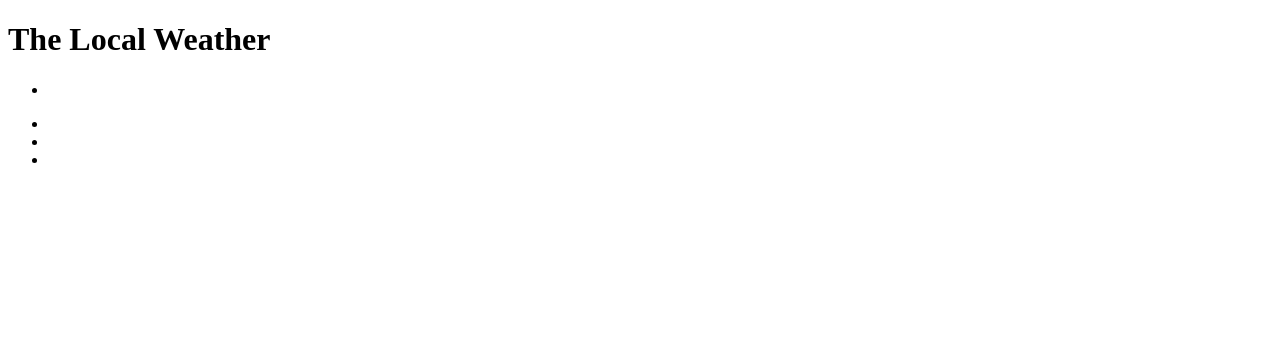
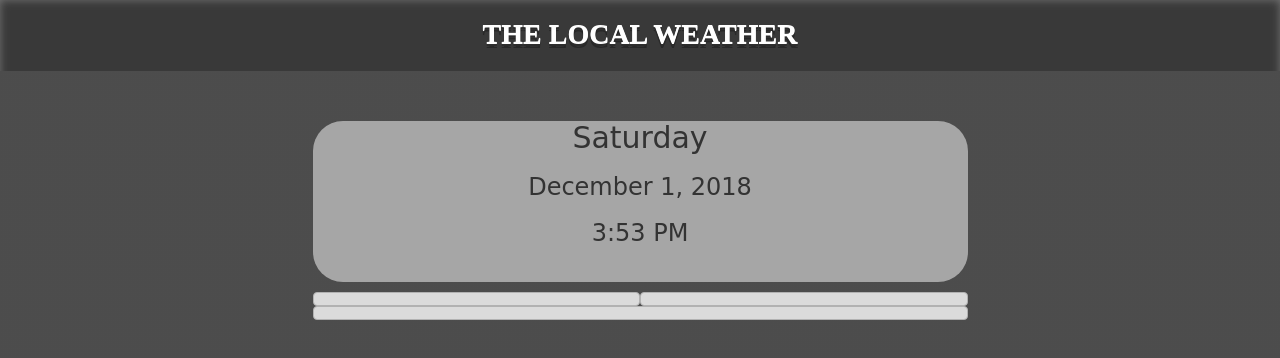
Before and after one commit to Keronmat/locaWeatherApplication, a website: page index.html in a window 1280 px wide. Drawn offline with nearby package versions, Linux system fonts and the light colour scheme.

Commit message:
final commit

```diff
--- /dev/null
+++ b/css/styles.css
@@ -0,0 +1,197 @@
+html,
+body {
+    height: 100%;
+
+}
+
+@import url('https://fonts.googleapis.com/css?family=Lobster+Two|Spectral+SC:400,800');
+
+body {
+    background: linear-gradient(rgba(0, 0, 0, 0.5),
+        rgba(0, 0, 0, 0.5)), url('');
+    background-position: center;
+    background-repeat: no-repeat;
+    background-attachment: fixed;
+    background-size: cover;
+    background-color: #999;
+    font-family: 'Lobster Two', cursive;
+    position: static;
+    margin: 0 auto;
+    font-weight: bold;
+
+}
+
+body>header {
+    position: relative;
+    top: 0;
+    left: 0;
+    width: 100%;
+    padding: 20px 10px;
+    background: inherit;
+    background-attachment: fixed;
+    overflow: hidden;
+    margin-bottom: 50px;
+
+}
+
+.wrapper>header::before {
+    content: "";
+    position: absolute;
+    top: -20px;
+    left: 0;
+    width: 200%;
+    height: 200%;
+    background: inherit;
+    background-attachment: fixed;
+    -webkit-filter: blur(4px);
+    filter: blur(4px);
+
+}
+
+.wrapper>header::after {
+    content: "";
+    position: absolute;
+    top: 0;
+    left: 0;
+    width: 100%;
+    height: 100%;
+    background: rgba(0, 0, 0, 0.25);
+}
+
+.wrapper>header>h1 {
+    margin: 0;
+    color: white;
+    position: relative;
+    z-index: 1;
+    font-family: 'Spectral SC', serif;
+
+}
+
+#forcast {
+    background: rgba(255, 255, 255, .5);
+    border-radius: 30px;
+    height: auto;
+    position: relative;
+    width: 500px;
+    margin: 0 auto;
+
+}
+
+h1 {
+    text-align: center;
+    font-size: 3vw;
+    font-family: 'Spectral SC', serif;
+    text-transform: uppercase;
+    font-weight: bold;
+    color: #e0dfdc;
+    text-shadow: 0 -1px 0 #fff,
+        0 1px 0 #2e2e2e,
+        0 2px 0 #2c2c2c,
+        0 4px 0 #282828;
+}
+
+#temprature {
+    font-family: 'Spectral SC', serif;
+    text-align: center;
+    font-weight: bold;
+    color: black;
+    margin: 0 auto;
+    padding: 0 auto;
+
+}
+
+#temprature:hover {
+    background-color: #1B93E6;
+}
+
+li {
+    list-style: none;
+    margin: 0 auto;
+    padding: 0 auto;
+}
+
+ul {
+    margin: 0 auto;
+    text-align: center;
+    padding: 0;
+
+}
+
+h5 {
+    text-align: center;
+    font-size: 2vw;
+    padding: 1vw;
+    color: #072528;
+
+}
+
+.btn {
+    opacity: 0.8;
+
+}
+
+@media (min-width: 992px) {
+    h1 {
+        font-size: 2.0em;
+    }
+
+    #forcast {
+        width: 50%;
+
+    }
+
+    h5 {
+        font-size: 1.7em;
+    }
+
+    ul {
+        margin: 0 auto;
+        width: 100%;
+        overflow-wrap: break-word;
+        padding: 0;
+    }
+}
+
+}
+
+@media (min-width: 768px) and (max-width: 991px) {
+    #forcast {
+        width: 50%;
+
+    }
+
+    h5 {
+        font-size: 1.3em;
+    }
+
+    ul {
+        margin: 0 auto;
+        width: 100%;
+        overflow-wrap: break-word;
+        padding: 0;
+    }
+}
+
+@media (max-width: 767px) {
+
+    .wrapper>header>h1 {
+        margin: 0 auto;
+        height: auto;
+        font-size: 4vh;
+
+    }
+
+    #forcast {
+        width: 80%;
+
+    }
+
+    h5 {
+        font-size: 1.5em;
+    }
+
+    ul {
+        margin: 0 auto;
+        width: 80%;
+    }
+}
--- a/index.html
+++ b/index.html
@@ -1,13 +1,20 @@
 <!doctype html>
-<!-- HTML5 -->
-<html>
+<html lang="en">
 
 <head>
     <title> Your Local Weather </title>
+    <!-- Required meta tags always come first -->
     <meta http-equiv="Content-Type" content="text/html; charset=windows-1252">
     <meta content="UTF-8" http-equiv="encoding">
     <meta name="viewport" content="width=device-width, initial-scale=1, viewport-fit=cover">
     <meta name="description" content="Get the local weather in your city">
+    <meta http-equiv="x-ua-compatible" content="ie=edge">
+    <link rel="icon" type="image/png" href="titleFavicon.png">
+    <!-- build:css css/main.css -->
+    <!-- Bootstrap CSS -->
+    <link rel="stylesheet" href="https://cdnjs.cloudflare.com/ajax/libs/twitter-bootstrap/3.3.7/css/bootstrap.min.css">
+    <link rel="stylesheet" href="css/styles.css">
+    <!-- endbuild -->
 </head>
 
 <body class="wrapper row">
@@ -34,7 +41,11 @@
             </ul>
         </section>
     </div>
-
+    <!-- build:js js/main.js -->
+    <!-- jQuery first, then Popper.js, then Bootstrap JS. -->
+    <script src="https://cdnjs.cloudflare.com/ajax/libs/jquery/3.2.1/jquery.min.js"></script>
+    <script src="js/scripts.js"></script>
+    <!-- endbuild -->
 </body>
 
 </html>
--- /dev/null
+++ b/js/scripts.js
@@ -0,0 +1,95 @@
+$(document).ready(function () {
+    var dt = new Date()
+    var days = ["Sunday", "Monday", "Tuesday", "Wednesday", "Thursday", "Friday", "Saturday"];
+    $('#day').html(days[dt.getDay()]);
+    var months = ["January", "February", "March", "April", "May", "June", "July", "August", "September", "October", "November", "December"]
+    $('#date').html(months[dt.getMonth()] + " " + dt.getDate() + ", " + dt.getFullYear());
+    $('#time').html((dt.getHours() > 12 ? (dt.getHours() - 12) : dt.getHours()).toString() + ":" + ((dt.getMinutes() < 10 ? '0' : '').toString() + dt.getMinutes().toString()) + (dt.getHours() < 12 ? ' AM' : ' PM').toString());
+    /*Get Date and Time */
+
+
+    var long;
+    var lat;
+    var celciusTemp;
+    var farTemp;
+    var weatherDescrip;
+    var windSpeed;
+    var city;
+
+    /* Get location*/
+    if (navigator.geolocation) {
+        navigator.geolocation.getCurrentPosition(success);
+
+    } else $("#weather").html("Geolocation is not supported by this browser.");
+
+    function success(position) {
+
+        long = (position.coords.longitude).toFixed(2);
+        lat = (position.coords.latitude).toFixed(2);
+
+        /* Api Data */
+        var api = "https://fcc-weather-api.glitch.me/api/current?lat=" + lat + "&lon=" + long;
+
+        $("#weather").html("Latitude: " + lat +
+            "<br>Longitude: " + long);
+        console.log(position);
+
+        $.getJSON(api, function (data) {
+            //Getting data from API
+            var tempSwap = true;
+            celciusTemp = data.main.temp;
+            farTemp = (celciusTemp * 1.8 + 32).toFixed(2);
+            weatherDescrip = data.weather[0].description;
+            windSpeed = data.wind.speed;
+            city = data.sys.country + ", " + data.name;
+
+            $("#city").html(city);
+            $("#weatherDescrip").html(weatherDescrip);
+            $("#windSpeed").html(windSpeed + "<b> M/S</b>");
+            $("#temprature").html("<h2>" + celciusTemp + ' &#8451 <h2>');
+            $("#temprature").click(function () {
+
+                if (tempSwap === false) {
+                    $('#temprature').html("<h2>" + celciusTemp + ' &#8451 </h2>');
+                    tempSwap = true;
+                } else {
+                    $('#temprature').html("<h2>" + farTemp + ' &#8457; </h2>');
+                    tempSwap = false;
+                }
+
+            });
+            if (celciusTemp > 30) {
+                $('body').css('background-image', 'url(img/hotWeather.jpg)');
+                $('#comment').html('It is going to be hot and sweaty today!');
+
+            } else if (celciusTemp < 30 && celciusTemp > 24) {
+                $('body').css('background-image', 'url(img/tshirtAndShorts.jpg)');
+                $('#comment').html('It is safe to wear your t-shirts and shorts today.');
+
+            } else if (celciusTemp < 24 && celciusTemp > 20) {
+                $('body').css('background-image', 'url(img/cool.jpg)');
+                $('#comment').html('It is ging to be cool today.');
+
+            } else if (celciusTemp < 20 && celciusTemp > 15) {
+                $('body').css('background-image', 'url(img/long-sleeveShirtPantsWeather.jpg)');
+                $('#comment').html('Today is a Long-sleeve shirt & pants weather.');
+
+            } else if (celciusTemp < 15 && celciusTemp > 10) {
+                $('body').css('background-image', 'url(img/fleecejacketWeather.jpg)');
+                $('#comment').html('You might want to get your Fleece jacket for this weather.');
+
+            } else if (celciusTemp < 10 && celciusTemp > 0) {
+                $('body').css('background-image', 'url(img/coldWeather.jpg)');
+                $('#comment').html('It is Freezing!');
+
+            } else if (celciusTemp < 0) {
+                $('body').css('background-image', 'url(img/stayIndoorsCold.jpg)');
+                $('#comment').html('It is so cold you may want to reconsider going outside, especially with children');
+            }
+
+            console.log(city);
+            console.log(api);
+        });
+    }
+
+});
```
Also changed, not shown: package.json (+22 -3 lines), img/coldWeather.jpg (added), img/cool.jpg (added), img/fleecejacketWeather.jpg (added), img/hotWeather.jpg (added), img/long-sleeveShirtPantsWeather.jpg (added), img/stayIndoorsCold.jpg (added), img/tshirtAndShorts.jpg (added), 2 other files.
